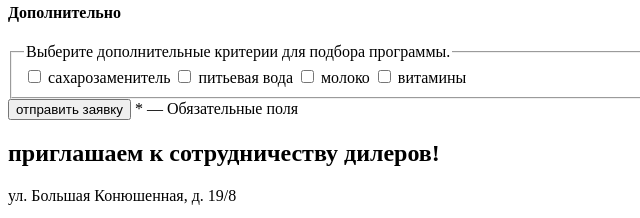
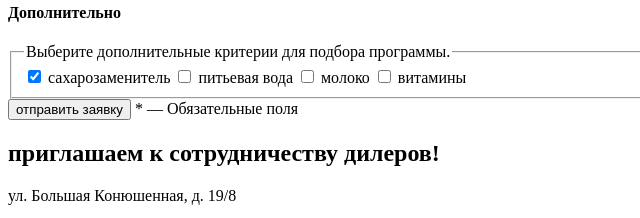
Before and after one commit to slava560730/cat-energy-academy, a plain HTML site: page source/form.html in a window 1280 px wide. Shown: the part 570-788 px from the top of the page, 0-640 px from the left. Drawn offline with Linux system fonts and the light colour scheme.

Commit message:
add checked to input

```diff
--- a/source/form.html
+++ b/source/form.html
@@ -136,6 +136,7 @@
                   type="checkbox"
                   id="sweetener"
                   name="sweetener"
+                  checked
                 />
                 <label for="sweetener">сахарозаменитель</label>
 
```
